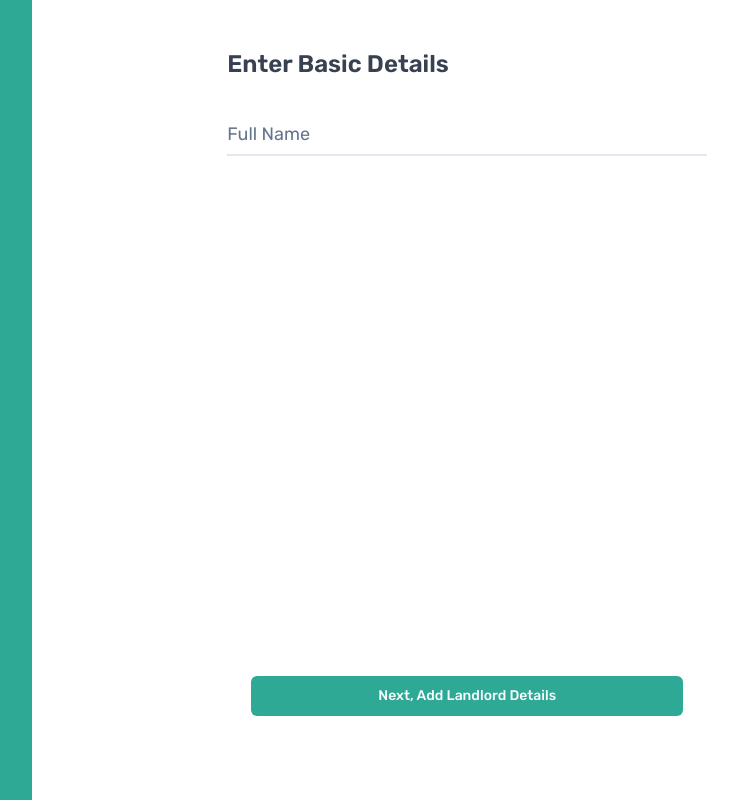
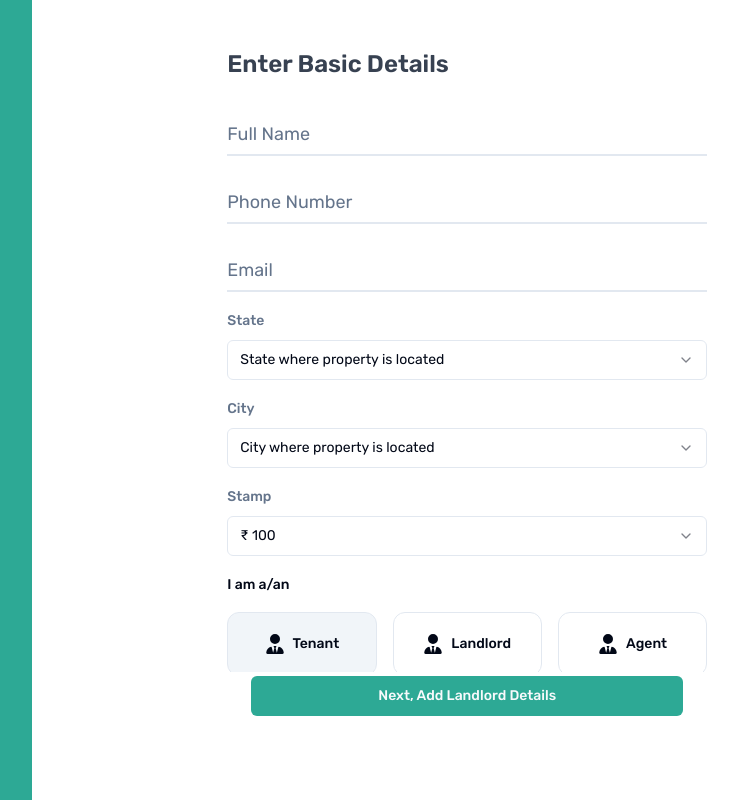
Before and after one commit to whatsnxt-org/whatsnxt-rental-agreement, a Next.js app: page / in a window 1280 px wide. Shown: the whole page, without its empty margins (377-1115 px from the left). Built offline with nearby package versions, Linux system fonts and the light colour scheme.

Commit message:
[dev] updates to basic-details step

```diff
--- a/components/rental-form/steps/basic-details.tsx
+++ b/components/rental-form/steps/basic-details.tsx
@@ -1,38 +1,55 @@
 "use client";
 
+import { FormHeader, FormTitle } from "@/components/rental-form/form-header";
+import { Button } from "@/components/ui/button";
+import { CustomInput } from "@/components/ui/custom-input";
 import {
   Form,
   FormControl,
   FormField,
   FormItem,
+  FormLabel,
   FormMessage,
 } from "@/components/ui/form";
-import useFormData, { FormInputs } from "@/hooks/use-form-data";
+import {
+  Select,
+  SelectContent,
+  SelectItem,
+  SelectTrigger,
+  SelectValue,
+} from "@/components/ui/select";
+import { states } from "@/constants/states";
+import { stepsData } from "@/constants/steps-data";
+import useFormData, { RentType } from "@/hooks/use-form-data";
 import useSteps from "@/hooks/use-steps";
 import {
   BasicDetailsSchema,
   basicDetailsSchema,
 } from "@/lib/validations/basic-details-schema";
 import { zodResolver } from "@hookform/resolvers/zod";
+import { useMemo } from "react";
 import { useForm } from "react-hook-form";
-import { FormHeader, FormTitle } from "@/components/rental-form/form-header";
+import FormAction from "../form-action";
 import FormScrollableArea from "../form-scrollable-area";
-import { CustomInput } from "@/components/ui/custom-input";
-import FormAction from "../form-action";
-import { Button } from "@/components/ui/button";
-import { File } from "lucide-react";
-import { stepsData } from "@/constants/steps-data";
+import {
+  CustomRadioGroupLabel,
+  RadioGroup,
+  RadioGroupItem,
+} from "@/components/ui/radio-group";
+import { cn } from "@/lib/utils";
+import { FaUserTie } from "react-icons/fa6";
 
 const BasicDetails = () => {
-  const { city, email, fullname, phoneNo, state, type, updateForm } =
+  const { city, email, fullname, phoneNo, state, type, stamp, updateForm } =
     useFormData(
-      ({ city, email, fullname, phoneNo, state, type, updateForm }) => ({
+      ({ city, email, fullname, phoneNo, state, type, stamp, updateForm }) => ({
         city,
         email,
         fullname,
         phoneNo,
         state,
         type,
+        stamp,
         updateForm,
       })
     );
@@ -51,12 +68,19 @@ const BasicDetails = () => {
       phoneNo,
       state,
       type,
+      stamp,
     },
   });
 
-  const onSubmit = (data: FormInputs) => {
+  const onSubmit = (data: BasicDetailsSchema) => {
     console.log(data);
   };
+
+  const currentState = form.watch("state");
+  const cities = useMemo(
+    () => states.find((state) => state.name === currentState)?.cities ?? [],
+    [currentState]
+  );
 
   return (
     <Form {...form}>
@@ -72,7 +96,7 @@ const BasicDetails = () => {
         </FormHeader>
 
         <FormScrollableArea>
-          <div className="px-6 lg:px-0">
+          <div className="px-6 lg:px-0 space-y-4 pb-6">
             <FormField
               control={form.control}
               name="fullname"
@@ -85,6 +109,190 @@ const BasicDetails = () => {
                       {...field}
                       error={invalid}
                     />
+                  </FormControl>
+                  <FormMessage />
+                </FormItem>
+              )}
+            />
+
+            <FormField
+              control={form.control}
+              name="phoneNo"
+              render={({ field, fieldState: { invalid } }) => (
+                <FormItem>
+                  <FormControl>
+                    <CustomInput
+                      placeholder="Phone Number"
+                      className="bg-inherit"
+                      {...field}
+                      error={invalid}
+                    />
+                  </FormControl>
+                  <FormMessage />
+                </FormItem>
+              )}
+            />
+
+            <FormField
+              control={form.control}
+              name="email"
+              render={({ field, fieldState: { invalid } }) => (
+                <FormItem>
+                  <FormControl>
+                    <CustomInput
+                      type="email"
+                      placeholder="Email"
+                      className="bg-inherit"
+                      {...field}
+                      error={invalid}
+                    />
+                  </FormControl>
+                  <FormMessage />
+                </FormItem>
+              )}
+            />
+
+            <FormField
+              control={form.control}
+              name="state"
+              render={({ field }) => (
+                <FormItem>
+                  <Select
+                    onValueChange={(v) => {
+                      field.onChange(v);
+                      form.setValue("city", "");
+                    }}
+                    defaultValue={field.value}
+                  >
+                    <FormLabel className="text-muted-foreground">
+                      State
+                    </FormLabel>
+                    <FormControl>
+                      <SelectTrigger>
+                        <SelectValue placeholder="State where property is located" />
+                      </SelectTrigger>
+                    </FormControl>
+                    <SelectContent>
+                      {states.map((state) => (
+                        <SelectItem key={state.name} value={state.name}>
+                          {state.name}
+                        </SelectItem>
+                      ))}
+                    </SelectContent>
+                  </Select>
+                  <FormMessage />
+                </FormItem>
+              )}
+            />
+
+            <FormField
+              control={form.control}
+              name="city"
+              render={({ field }) => (
+                <FormItem>
+                  <Select
+                    onValueChange={field.onChange}
+                    defaultValue={field.value}
+                  >
+                    <FormLabel className="text-muted-foreground">
+                      City
+                    </FormLabel>
+                    <FormControl>
+                      <SelectTrigger>
+                        <SelectValue placeholder="City where property is located" />
+                      </SelectTrigger>
+                    </FormControl>
+                    <SelectContent>
+                      {cities.map((city) => (
+                        <SelectItem key={city} value={city}>
+                          {city}
+                        </SelectItem>
+                      ))}
+                    </SelectContent>
+                  </Select>
+                  <FormMessage />
+                </FormItem>
+              )}
+            />
+
+            <FormField
+              control={form.control}
+              name="stamp"
+              render={({ field }) => (
+                <FormItem>
+                  <Select
+                    onValueChange={field.onChange}
+                    defaultValue={field.value}
+                  >
+                    <FormLabel className="text-muted-foreground">
+                      Stamp
+                    </FormLabel>
+                    <FormControl>
+                      <SelectTrigger>
+                        <SelectValue placeholder="₹ 100" />
+                      </SelectTrigger>
+                    </FormControl>
+                    <SelectContent>
+                      <SelectItem value="₹ 100">₹ 100</SelectItem>
+                    </SelectContent>
+                  </Select>
+                  <FormMessage />
+                </FormItem>
+              )}
+            />
+
+            <FormField
+              control={form.control}
+              name="type"
+              render={({ field }) => (
+                <FormItem className="">
+                  <FormLabel>I am a/an</FormLabel>
+                  <FormControl>
+                    <RadioGroup
+                      onValueChange={field.onChange}
+                      defaultValue={field.value}
+                      className="grid grid-cols-3 gap-4"
+                    >
+                      <FormItem className="flex items-center">
+                        <FormControl>
+                          <RadioGroupItem value={RentType.Tenant} />
+                        </FormControl>
+                        <FormLabel className="w-full">
+                          <CustomRadioGroupLabel
+                            isSelected={field.value === RentType.Tenant}
+                          >
+                            <FaUserTie fontSize={20} />
+                            <span>Tenant</span>
+                          </CustomRadioGroupLabel>
+                        </FormLabel>
+                      </FormItem>
+                      <FormItem className="flex items-center">
+                        <FormControl>
+                          <RadioGroupItem value={RentType.LandLord} />
+                        </FormControl>
+                        <FormLabel className="w-full">
+                          <CustomRadioGroupLabel
+                            isSelected={field.value === RentType.LandLord}
+                          >
+                            <FaUserTie fontSize={20} />
+                            <span>Landlord</span>
+                          </CustomRadioGroupLabel>
+                        </FormLabel>
+                      </FormItem>
+                      <FormItem className="flex items-center">
+                        <FormControl>
+                          <RadioGroupItem value={RentType.Agent} />
+                        </FormControl>
+                        <FormLabel className="w-full">
+                          <CustomRadioGroupLabel
+                            isSelected={field.value === RentType.Agent}
+                          >
+                            <FaUserTie fontSize={20} />
+                            <span>Agent</span>
+                          </CustomRadioGroupLabel>
+                        </FormLabel>
+                      </FormItem>
+                    </RadioGroup>
                   </FormControl>
                   <FormMessage />
                 </FormItem>
```
